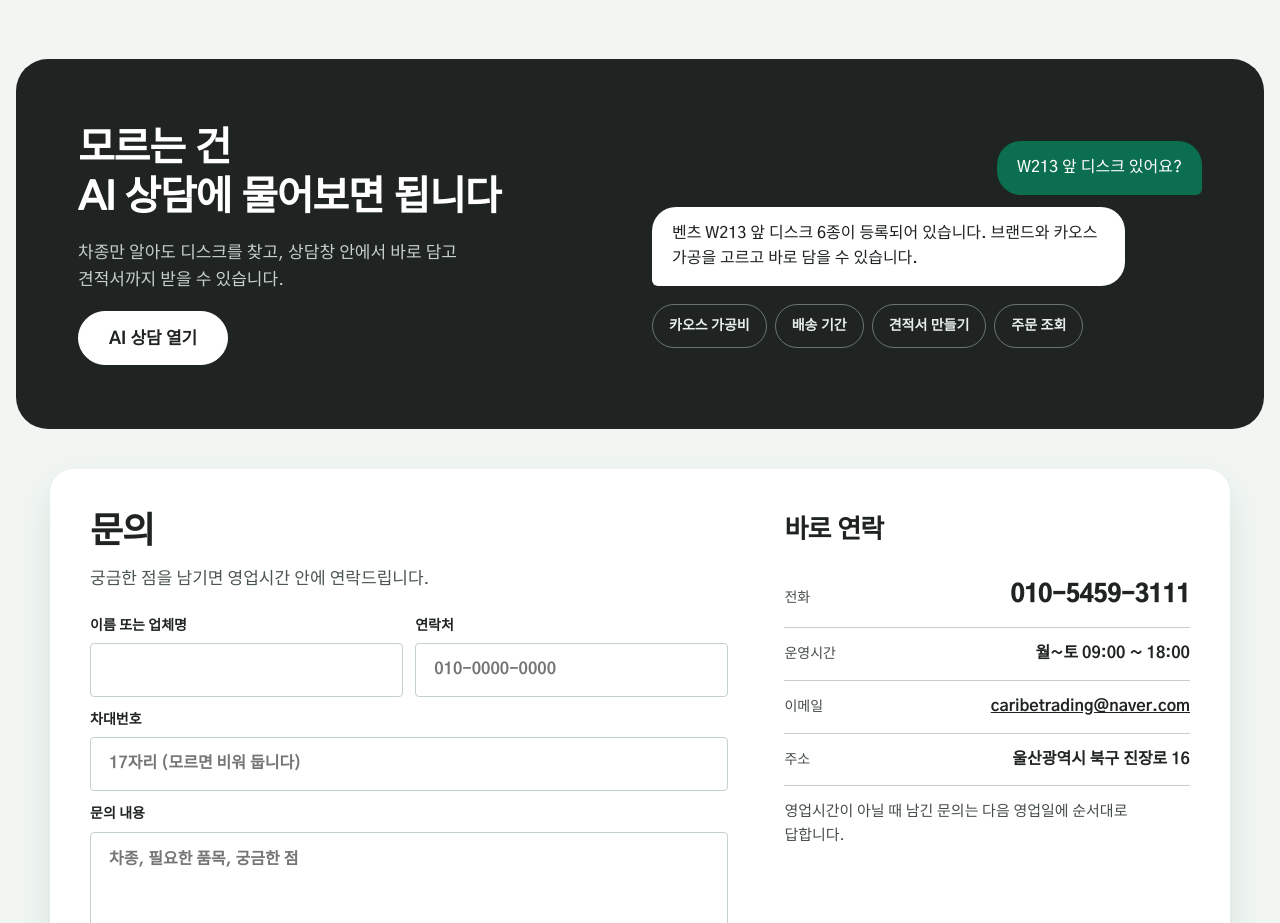
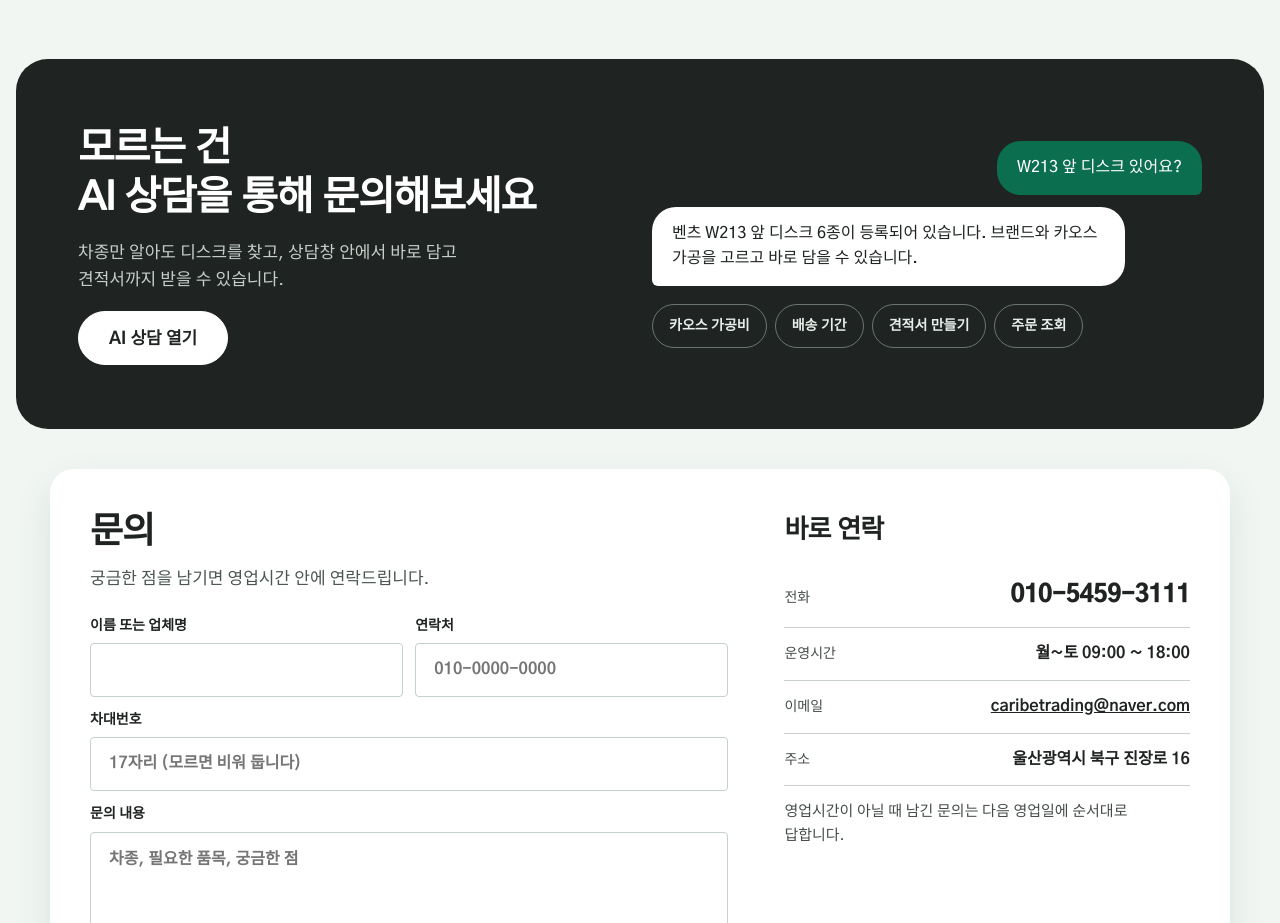
Before and after one commit to speed0343-commits/caribe-site, a website: page index.html in a window 1280 px wide. Shown: the part 2680-3603 px from the top of the page. Drawn offline with Linux system fonts and the light colour scheme; no server answers; a web font is replaced by a local one.

Commit message:
문구 정리 진행 중: AI 상담 헤드라인 변경, 합니다체·고객 존대로 다듬는 중
Co-Authored-By: Claude Opus 5.5 <noreply@anthropic.com>
Claude-Session: https://claude.ai/code/session_01SVJLbW42uMKf6ygHV6A2Kq

```diff
--- a/index.html
+++ b/index.html
@@ -126,7 +126,7 @@
   <section class="cb-ai" aria-label="AI 상담">
     <div class="cb-ai-inner">
       <div class="cb-ai-copy">
-        <h2>모르는 건<br />AI 상담에 물어보면 됩니다</h2>
+        <h2>모르는 건<br />AI 상담을 통해 문의해보세요</h2>
         <p>차종만 알아도 디스크를 찾고, 상담창 안에서 바로 담고 견적서까지 받을 수 있습니다.</p>
         <button type="button" class="btn btn-light" id="openChatHero">AI 상담 열기</button>
       </div>
```
